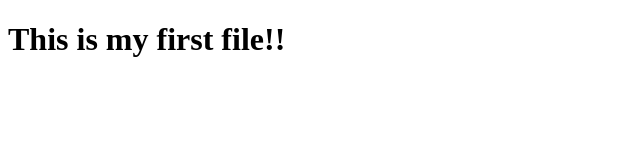
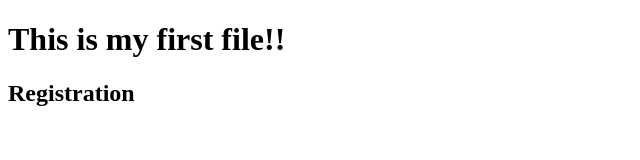
Before and after one commit to Sukantl/LearnGit, a plain HTML site: page index.html in a window 1280 px wide. Shown: the whole page, without its empty margins (0-640 px from the left). Drawn offline with Linux system fonts and the light colour scheme.

Commit message:
adding index

```diff
--- a/index.html
+++ b/index.html
@@ -8,5 +8,6 @@
 </head>
 <body>
     <h1>This is my first file!!</h1>
+    <h2>Registration</h2>
 </body>
 </html>
```
